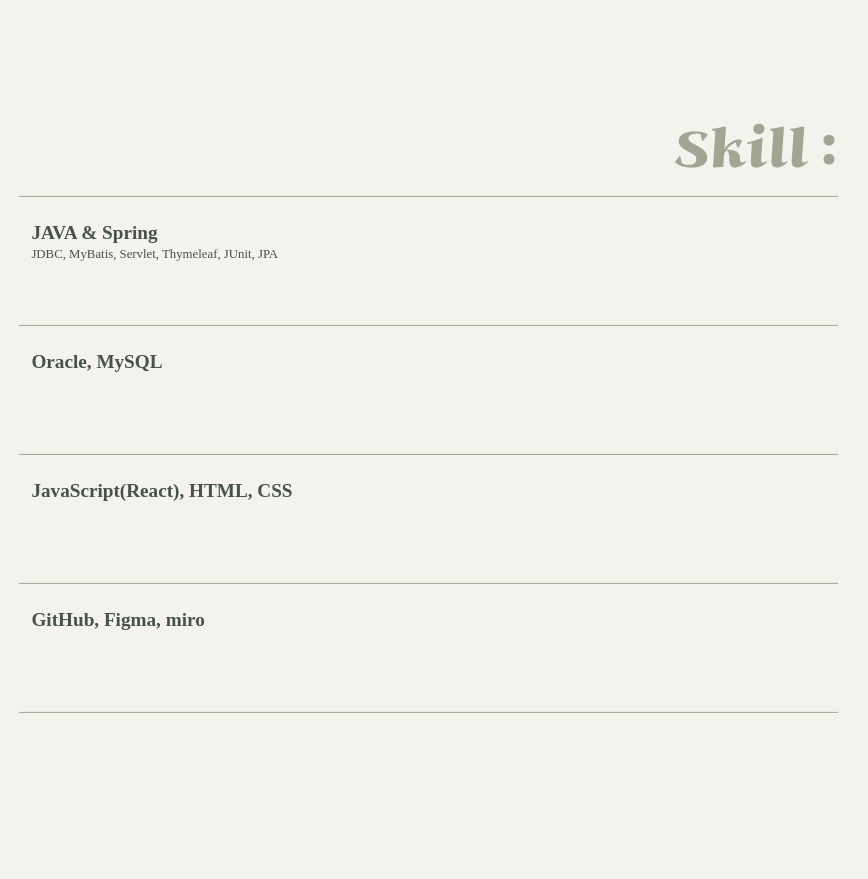
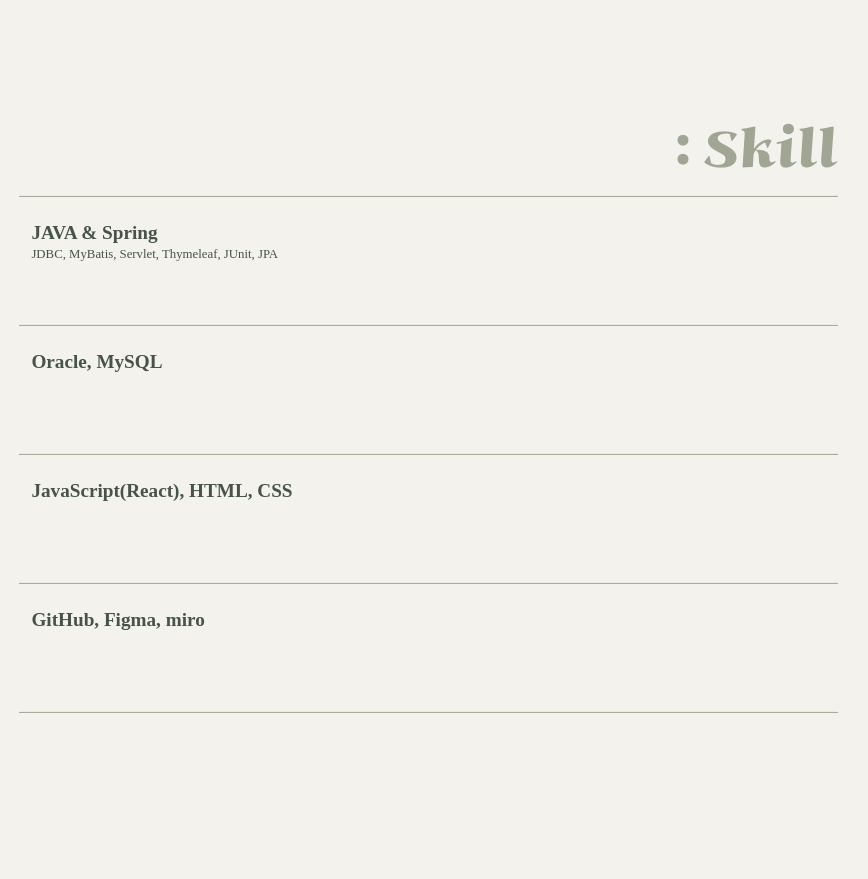
Before and after one commit to bearnyong/Portfolio, a React (Create React App) app: page /minyoung in a window 1280 px wide. Shown: the part 780-1659 px from the top of the page, without its empty margins (327-1195 px from the left). Built offline with nearby package versions, Linux system fonts and the light colour scheme.

Commit message:
중복 build file 수정

```diff
--- a/src/components/Skill.js
+++ b/src/components/Skill.js
@@ -7,7 +7,7 @@
             <section id="skill" className="skill page project-section">
                 <div class="skill-section">
                     <div>
-                        <div className="skillTitle">Skill :</div>
+                        <div className="skillTitle">: Skill</div>
                         <ul class="skill-list">
                             <li className='skill-flex'>
                                 <div>
--- a/src/components/css/skill.css
+++ b/src/components/css/skill.css
@@ -57,6 +57,7 @@
     position: relative;
     top: 50%;
     transform: translateY(-50%);
+    margin-right: 1vw;
 }
 
 .skill-section .skill-list li:hover .hover-text {
```
